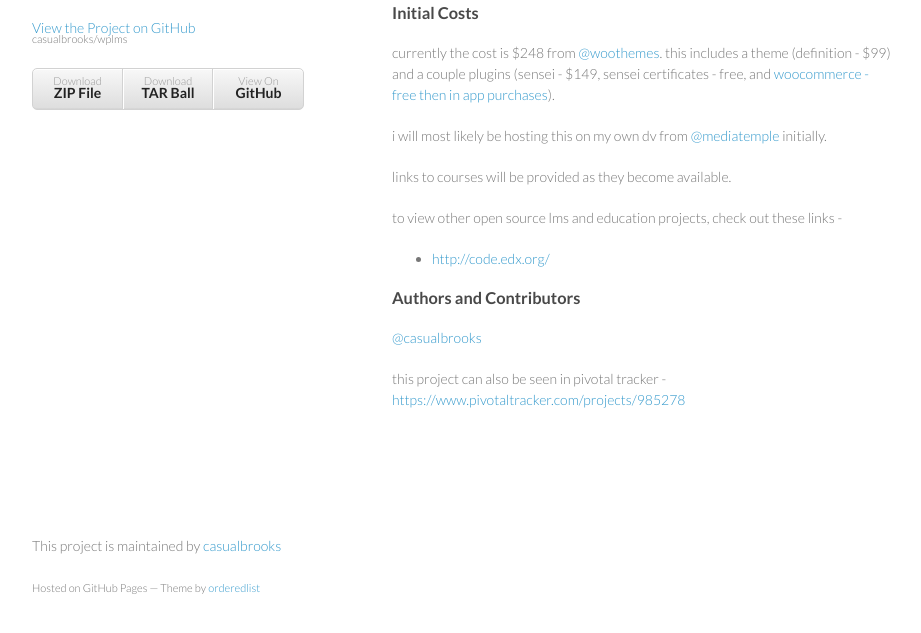
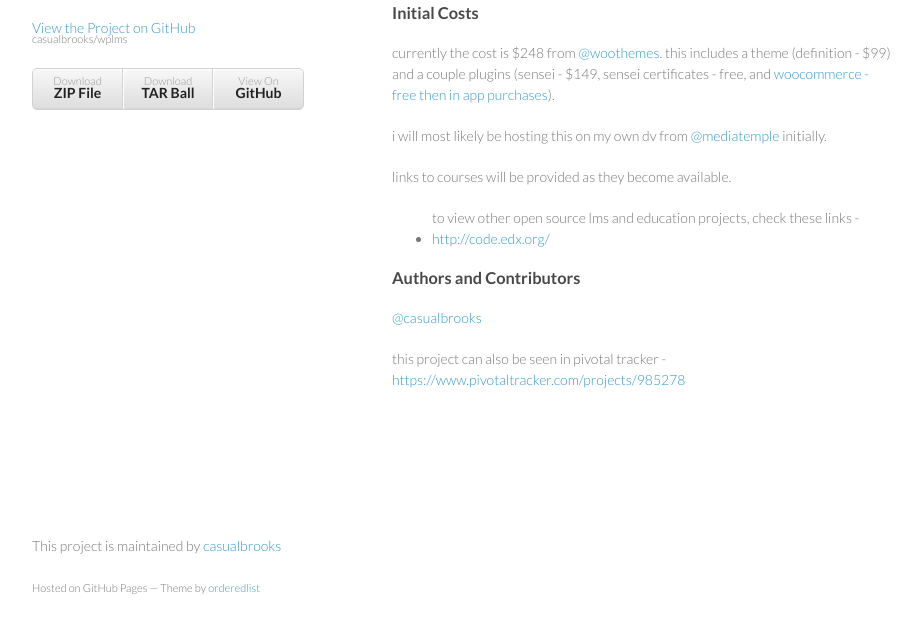
Before and after one commit to casualbrooks/wplms, a plain HTML site: page index.html in a window 1280 px wide. Shown: the part 133-766 px from the top of the page, without its empty margins (178-1099 px from the left). Drawn offline with Linux system fonts and the light colour scheme.

Commit message:
Revert "pulled description out of ul. trying to close the story with a push [Finishes #63243354]"
This reverts commit 49e87693261fab95880a585182e4fcfa7f92cc39.

```diff
--- a/index.html
+++ b/index.html
@@ -37,8 +37,7 @@
 <p>currently the cost is $248 from <a href="https://github.com/woothemes" class="user-mention">@woothemes</a>. this includes a theme (definition - $99) and a couple plugins (sensei - $149, sensei certificates - free, and <a href="https://github.com/woothemes/woocommerce">woocommerce - free then in app purchases</a>).</p>
 <p>i will most likely be hosting this on my own dv from <a href="https://github.com/mediatemple" class="user-mention">@mediatemple</a> initially.</p>
 <p>links to courses will be provided as they become available.</p>
-<p>to view other open source lms and education projects, check out these links - </p>
-<ul>
+<ul>to view other open source lms and education projects, check these links -
 	<li><a href="http://code.edx.org/">http://code.edx.org/</a></li>
 </ul>
 
```
